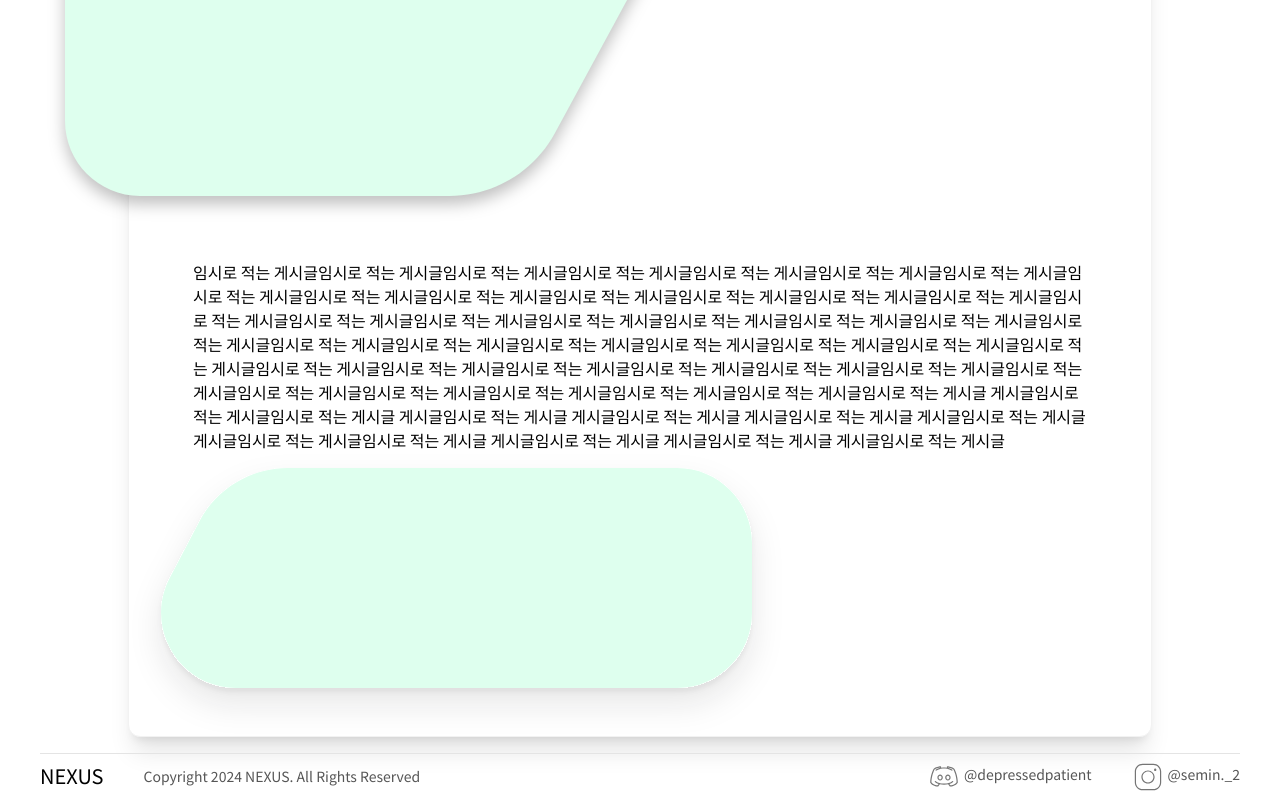
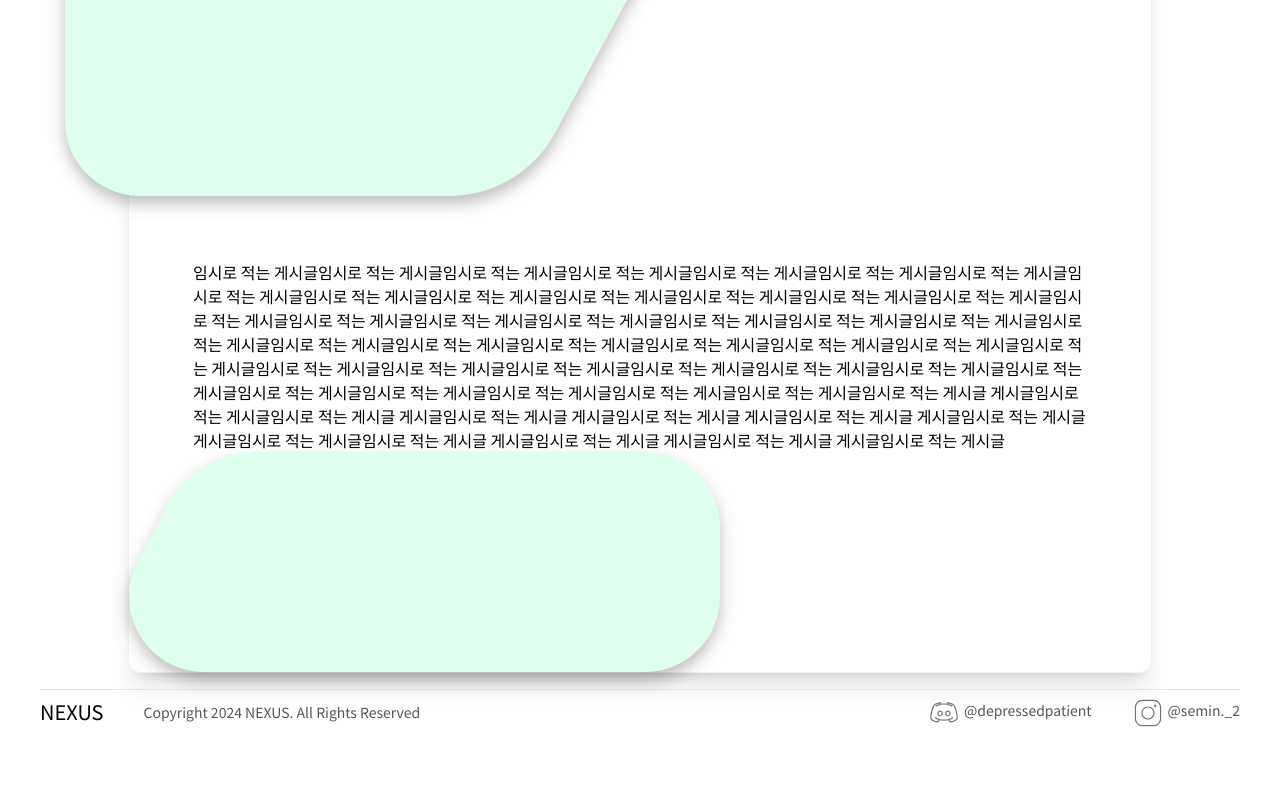
Before and after one commit to wwwcomcomcomcom/nexus-fe, a React (Vite) app: page /post/1 in a window 1280 px wide. Shown: the part 410-1210 px from the top of the page. After the commit the page ends 1146 px from the top, so only its background shows below. Built offline with nearby package versions, Linux system fonts and the light colour scheme.

Commit message:
svg without shadow. add shadow with css

```diff
--- a/src/component/elements/GreenBottomBox.tsx
+++ b/src/component/elements/GreenBottomBox.tsx
@@ -1,74 +1,20 @@
 export default function GreenBottomBox(props: React.SVGProps<SVGSVGElement>) {
   return (
     <svg
-      width="655"
-      height="284"
-      viewBox="0 0 655 284"
+      width="591"
+      height="220"
+      viewBox="0 0 591 220"
       fill="none"
       xmlns="http://www.w3.org/2000/svg"
+      style={{
+        filter: "drop-shadow(0px 8px 8px rgba(0, 0, 0, 0.25))",
+      }}
       {...props}
     >
-      <g filter="url(#filter0_dd_1176_955)">
-        <path
-          d="M40.7385 126C14.4911 176.005 50.7576 236 107.233 236L548 236C589.421 236 623 202.421 623 161V91C623 49.5786 589.421 16 548 16L158.926 16C121.758 16 87.6568 36.614 70.3826 69.5238L40.7385 126Z"
-          fill="#DEFFEE"
-        />
-      </g>
-      <defs>
-        <filter
-          id="filter0_dd_1176_955"
-          x="0.032959"
-          y="0"
-          width="654.967"
-          height="284"
-          filterUnits="userSpaceOnUse"
-          color-interpolation-filters="sRGB"
-        >
-          <feFlood flood-opacity="0" result="BackgroundImageFix" />
-          <feColorMatrix
-            in="SourceAlpha"
-            type="matrix"
-            values="0 0 0 0 0 0 0 0 0 0 0 0 0 0 0 0 0 0 127 0"
-            result="hardAlpha"
-          />
-          <feOffset dy="4" />
-          <feGaussianBlur stdDeviation="2" />
-          <feComposite in2="hardAlpha" operator="out" />
-          <feColorMatrix
-            type="matrix"
-            values="0 0 0 0 0.0470588 0 0 0 0 0.0470588 0 0 0 0 0.0509804 0 0 0 0.05 0"
-          />
-          <feBlend
-            mode="normal"
-            in2="BackgroundImageFix"
-            result="effect1_dropShadow_1176_955"
-          />
-          <feColorMatrix
-            in="SourceAlpha"
-            type="matrix"
-            values="0 0 0 0 0 0 0 0 0 0 0 0 0 0 0 0 0 0 127 0"
-            result="hardAlpha"
-          />
-          <feOffset dy="16" />
-          <feGaussianBlur stdDeviation="16" />
-          <feComposite in2="hardAlpha" operator="out" />
-          <feColorMatrix
-            type="matrix"
-            values="0 0 0 0 0.0470588 0 0 0 0 0.0470588 0 0 0 0 0.0509804 0 0 0 0.1 0"
-          />
-          <feBlend
-            mode="normal"
-            in2="effect1_dropShadow_1176_955"
-            result="effect2_dropShadow_1176_955"
-          />
-          <feBlend
-            mode="normal"
-            in="SourceGraphic"
-            in2="effect2_dropShadow_1176_955"
-            result="shape"
-          />
-        </filter>
-      </defs>
+      <path
+        d="M8.73849 110C-17.5089 160.005 18.7576 220 75.2326 220L516 220C557.421 220 591 186.421 591 145V75C591 33.5786 557.421 0 516 0L126.926 0C89.7583 0 55.6568 20.614 38.3826 53.5238L8.73849 110Z"
+        fill="#DEFFEE"
+      />
     </svg>
   );
 }
```
